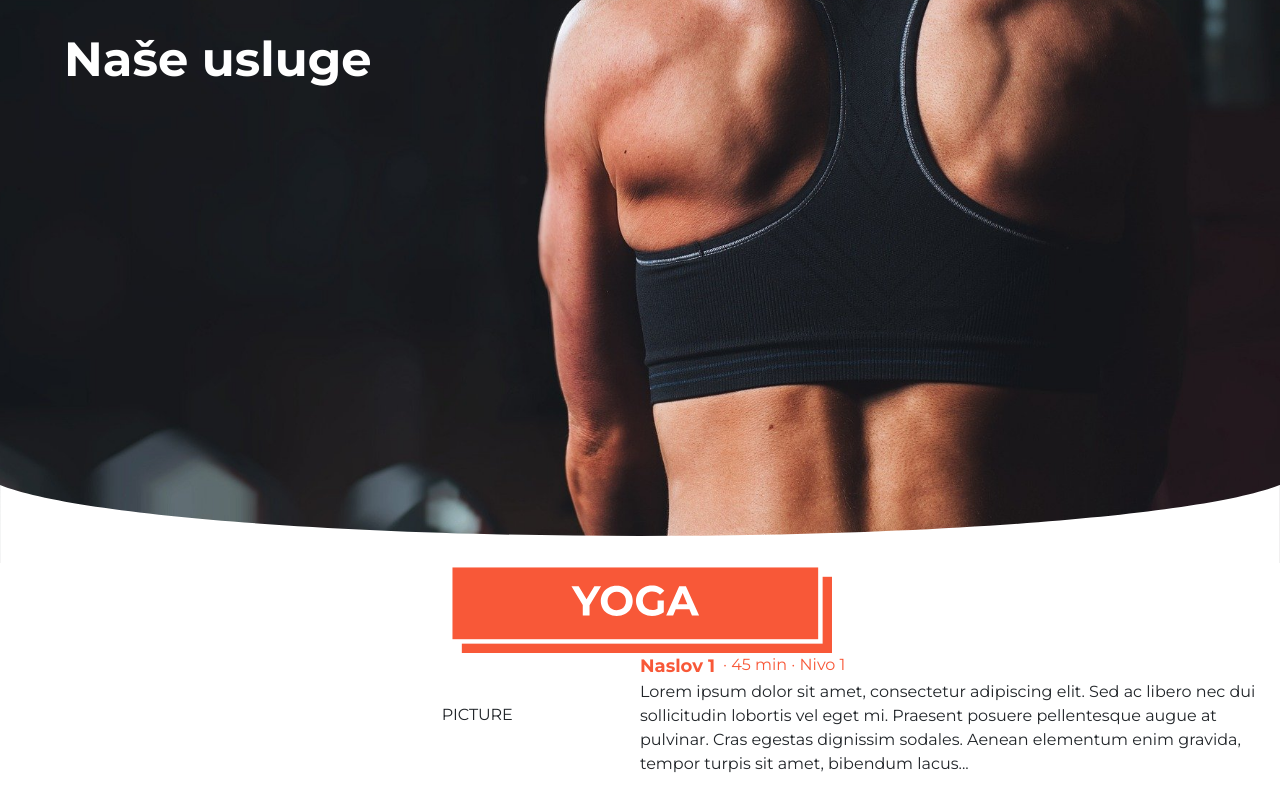
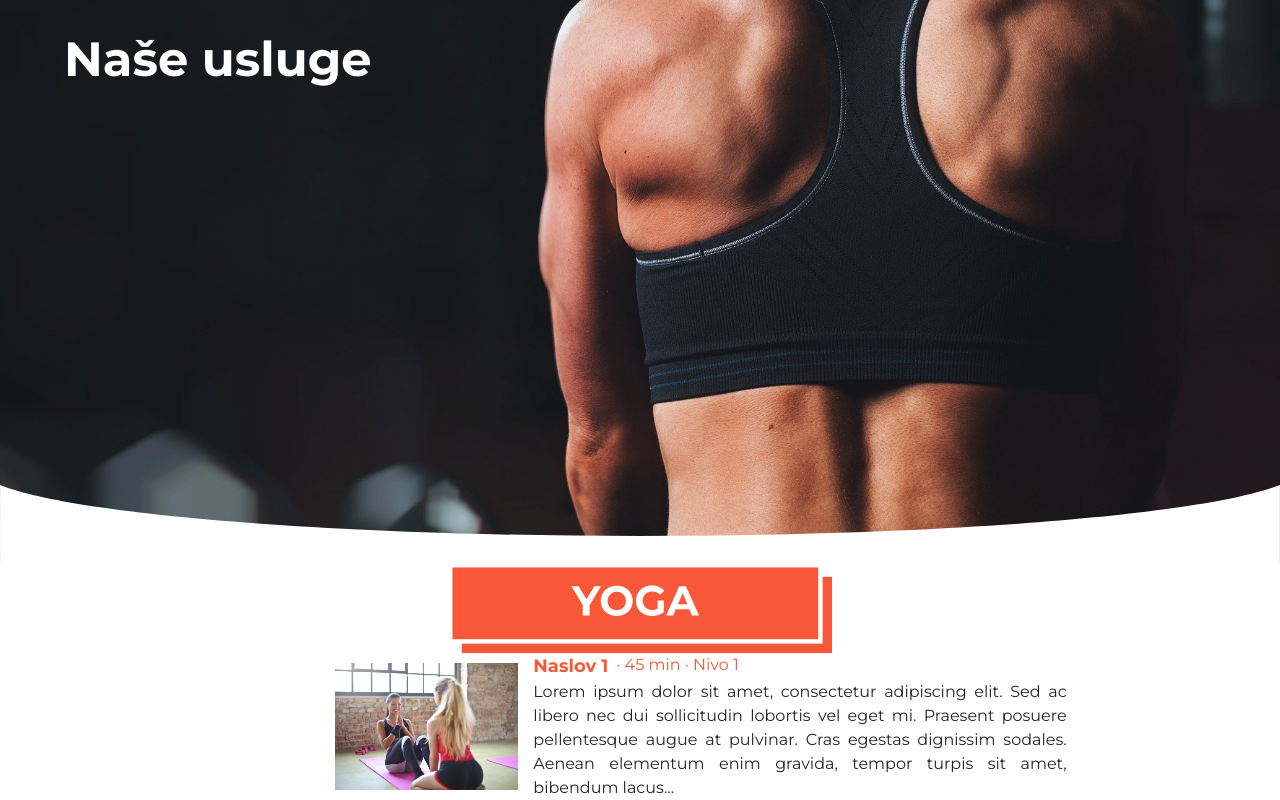
Before and after one commit to zivkovicmilos/fitnessApp, a React (Create React App) app in the folder client/: page /usluge in a window 1280 px wide. Shown: the part 357-1157 px from the top of the page. Before the commit the page ends 1133 px from the top, so only its background shows below. Built offline with nearby package versions, Linux system fonts and the light colour scheme.

Commit message:
I need coffee

```diff
--- a/client/src/App.css
+++ b/client/src/App.css
@@ -330,6 +330,11 @@
 	width: 30%;
 }
 
+.typeImg {
+	width: 100%;
+	height: auto;
+}
+
 .typeTitle {
 	font-size: 18px;
 	font-weight: 700;
@@ -343,4 +348,5 @@
 }
 
 .typeDesc {
+	text-align: justify;
 }
--- a/client/src/components/layout/SectionListItem.js
+++ b/client/src/components/layout/SectionListItem.js
@@ -1,16 +1,14 @@
 import React from "react";
+import testImg from "../../assets/img/showcase1.jpg";
 
 const SectionListItem = (props) => {
 	let { title, duration, level, description } = props;
 	return (
 		<div className="row centerRow">
-			<div className="col-md-2 offset-md-4">
-				{
-					//<img src={} className="typeImg" />
-				}
-				PICTURE
+			<div className="col-md-2 offset-md-1">
+				<img src={testImg} className="typeImg" />
 			</div>
-			<div className="col-md-6">
+			<div className="col-md-5">
 				<div className="row">
 					<span className="typeTitle">{title}</span>
 					<span className="typeInfo">
```
